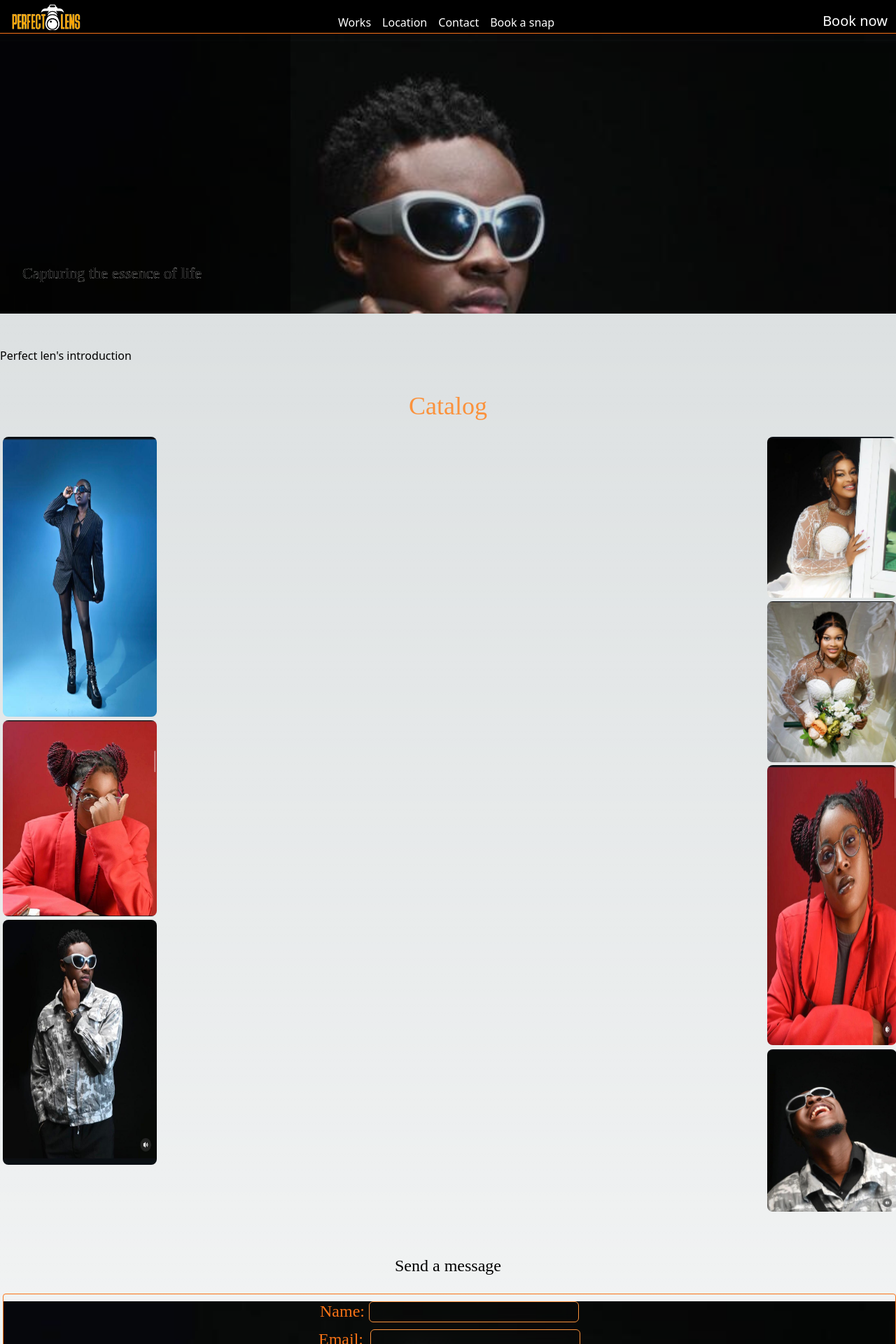
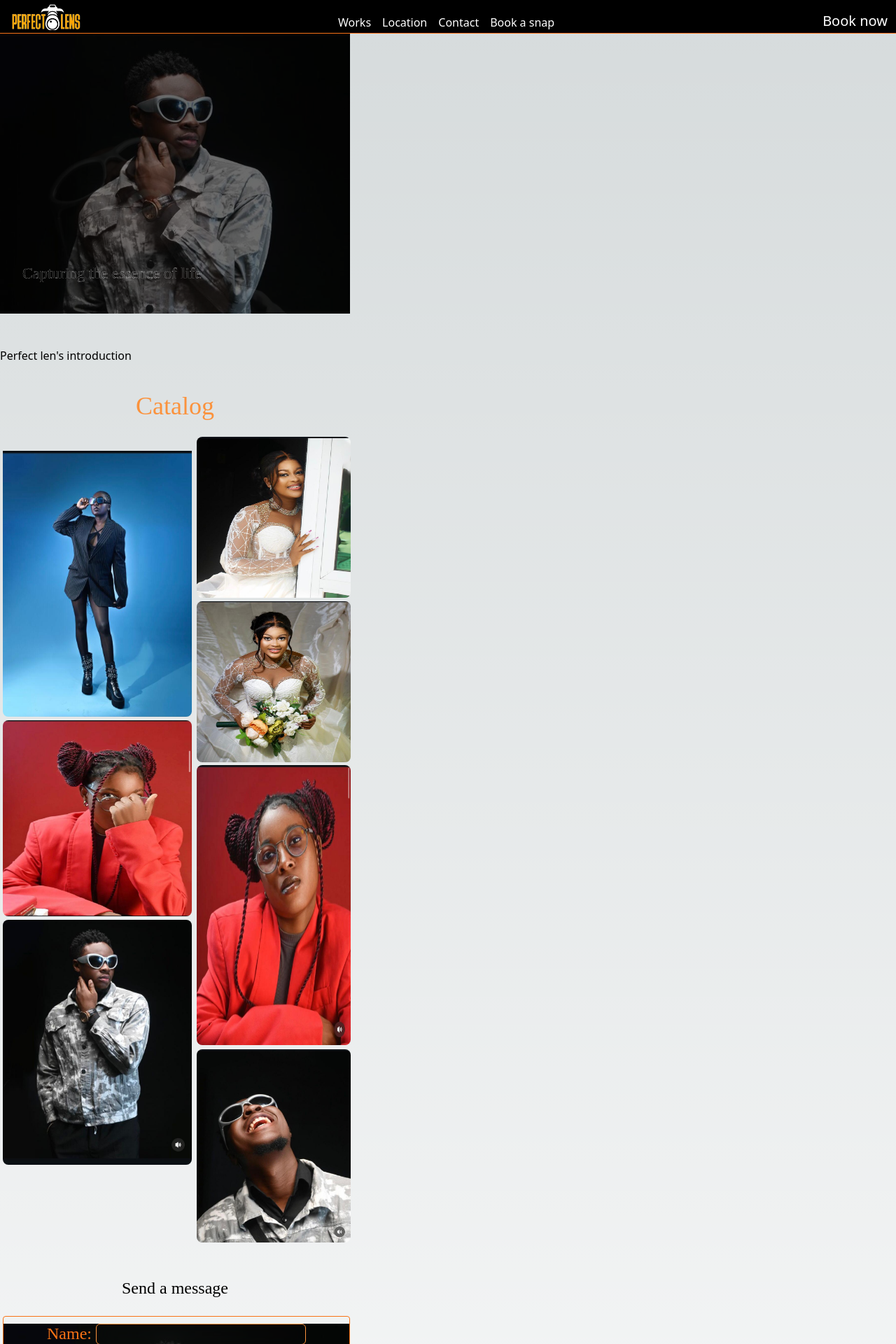
Before and after one commit to tijesunimi-5/Perfect-lens, a Next.js app: page / in a window 1280 px wide. Shown: the top 1920 px of the page at 70% size. Built offline with nearby package versions, Linux system fonts and the light colour scheme.

Commit message:
new commit

```diff
--- a/pages/index.js
+++ b/pages/index.js
@@ -7,14 +7,14 @@ const inter = Inter({ subsets: ["latin"] });
 export default function HomePage() {
   return (
     <main className="h-[350vh]">
-      <div className="relative bg-black h-[50vh] w-full mt-12">
+      <div className="relative bg-black h-[50vh] w-[500px] mt-12">
         <div className="bg-pictures relative"></div>
         <div className="text">
           <i className="text-stroke">Capturing the essence of life</i>
         </div>
       </div>
 
-      <div className="mt-12">
+      <div className="mt-12 w-[500px]">
         <div>Perfect len's introduction</div>
 
         <div>
@@ -22,8 +22,10 @@ export default function HomePage() {
             Catalog
           </h1>
 
-          <div className="pic-layout mt-6 relative w-full">
-            <img src={"/lens1.jpg"} className="pic1" />
+          <div className="pic-layout mt-6 relative w-[500px]">
+            <div>
+              <img src={"/lens1.jpg"} className="pic1" />
+            </div>
             <div>
               <img src={"/lens2.jpg"} className="pic2" />
             </div>
@@ -45,7 +47,7 @@ export default function HomePage() {
           </div>
         </div>
 
-        <div className="mt-32 text-center courgette-regular text-2xl">
+        <div className="mt-40 text-center courgette-regular text-2xl m-auto">
           <h1>Send a message</h1>
 
           <form className="border-orange-500 border rounded mt-6 ml-1">
--- a/styles/globals.css
+++ b/styles/globals.css
@@ -79,7 +79,7 @@ body {
   background: rgba(0, 0, 0, 0.5);
   position: absolute;
   top: 0;
-  width: 415px;
+  width: 500px;
   height: 50vh;
 }
 .text-stroke {
@@ -106,14 +106,15 @@ body {
 }
 
 .pic1 {
-  width: 220px;
+  padding-top: 20px;
+  width: 270px;
   height: 400px;
 }
 .pic2 {
   position: absolute;
   top: 0;
   right: 3px;
-  width: 185px;
+  width: 220px;
   height: 230px;
   transition: 1s ease;
 }
@@ -124,31 +125,31 @@ body {
   position: absolute;
   top: 235px;
   right: 3px;
-  width: 185px;
+  width: 220px;
   height: 230px;
 }
 .pic4 {
   margin-top: 5px;
-  width: 220px;
+  width: 270px;
   height: 280px;
 }
 .pic5 {
   position: absolute;
   top: 469px;
   right: 3px;
-  width: 185px;
+  width: 220px;
   height: 400px;
 }
 .pic6 {
   margin-top: 5px;
-  width: 220px;
+  width: 270px;
   height: 350px;
 }
 .pic7 {
   position: absolute;
   top: 875px;
   right: 3px;
-  width: 185px;
+  width: 220px;
 }
 label {
   font-size: 1em;
```
